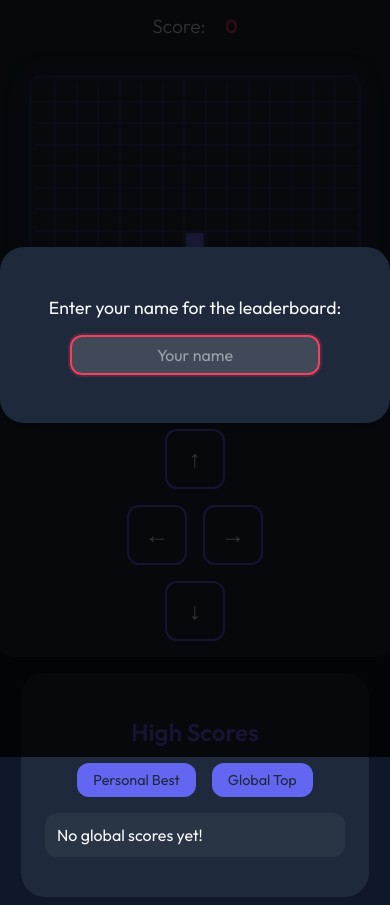
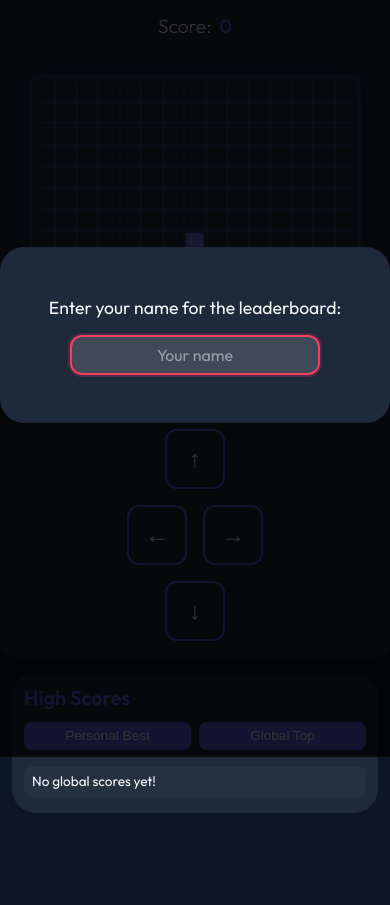
Before and after one commit to louisharris/louisharris.github.io, a plain HTML site: page index.html in a window 390 px wide. Shown: the part 87-992 px from the top of the page. After the commit the page ends 908 px from the top, so only its background shows below. Drawn offline with Linux system fonts and the light colour scheme; no server answers.

Commit message:
Deploying to gh-pages from @ louisharris/louisharris.github.io@fdf8219f227db873ef5750cd7763b900fb7634e7 🚀

```diff
--- a/styles.css
+++ b/styles.css
@@ -289,90 +289,135 @@ h1 {
     background: var(--surface);
     padding: 1.5rem;
     border-radius: 24px;
-    width: 300px;
-    position: sticky;
-    top: 2rem;
+    min-width: 280px;
+    box-shadow:
+        0 4px 6px -1px rgba(0, 0, 0, 0.1),
+        0 2px 4px -2px rgba(0, 0, 0, 0.1);
 }
+
 .leaderboard h2 {
-    font-size: clamp(1.5rem, 4vw, 2rem);
-    font-weight: 600;
+    font-size: 1.5rem;
+    margin: 0 0 1rem;
     background: linear-gradient(135deg, var(--primary), var(--secondary));
     -webkit-background-clip: text;
     background-clip: text;
     color: transparent;
+}
+
+.leaderboard-tabs {
+    display: flex;
+    gap: 0.5rem;
     margin-bottom: 1rem;
-    text-align: center;
 }
+
+.tab-btn {
+    flex: 1;
+    background: none;
+    border: none;
+    color: var(--text);
+    padding: 0.5rem;
+    border-radius: 8px;
+    cursor: pointer;
+    font-size: 0.9rem;
+    opacity: 0.7;
+    transition: all 0.2s ease;
+}
+
+.tab-btn.active {
+    background: var(--primary);
+    opacity: 1;
+}
+
 .scores-list {
     list-style: none;
     padding: 0;
+    margin: 0;
+    max-height: 300px;
+    overflow-y: auto;
 }
-.score-item {
-    display: grid;
-    grid-template-columns: auto 1fr auto auto;
-    gap: 1rem;
+
+.scores-list li {
+    display: flex;
+    justify-content: space-between;
     align-items: center;
     padding: 0.75rem;
+    border-radius: 8px;
     margin-bottom: 0.5rem;
+    background: rgba(255, 255, 255, 0.03);
+    transition: background 0.2s ease;
+}
+
+.scores-list li:hover {
     background: rgba(255, 255, 255, 0.05);
-    border-radius: 12px;
-    transition: transform 0.2s ease;
 }
-.score-item:hover {
-    transform: translateX(4px);
-}
-.score-rank {
-    font-weight: 600;
-    color: var(--primary);
-}
-.score-name {
-    font-weight: 500;
-    color: var(--text);
+
+.scores-list .player-name {
+    font-weight: 400;
+    margin-right: 1rem;
     overflow: hidden;
     text-overflow: ellipsis;
     white-space: nowrap;
 }
-.score-date {
-    font-size: 0.8rem;
-    color: var(--text);
-    opacity: 0.7;
+
+.scores-list .score {
+    font-weight: 600;
+    color: var(--primary);
+    margin: 0;
 }
-.score-value {
-    font-weight: 600;
-    color: var(--accent);
-    margin-left: auto;
+
+@media (max-width: 900px) {
+    .game-wrapper {
+        flex-direction: column;
+        align-items: center;
+        gap: 1rem;
     }
-.new-high-score {
-    animation: highScorePulse 2s infinite;
+
+    .game-container {
+        padding: 1rem;
+        width: 100%;
     }
-@keyframes highScorePulse {
-    0% { background: rgba(99, 102, 241, 0.1); }
-    50% { background: rgba(99, 102, 241, 0.2); }
-    100% { background: rgba(99, 102, 241, 0.1); }
+
+    .leaderboard {
+        width: calc(100% - 3rem);
+        padding: 1rem;
+        margin: 0 auto;
     }
-.leaderboard-tabs {
-    display: flex;
-    gap: 1rem;
-    margin-bottom: 1rem;
-    justify-content: center;
+
+    .scores-list {
+        max-height: 200px;
     }
-.tab-btn {
-    background: rgba(255, 255, 255, 0.1);
-    border: none;
-    padding: 0.5rem 1rem;
-    border-radius: 12px;
-    color: var(--text);
-    cursor: pointer;
-    transition: all 0.2s ease;
-    font-family: 'Outfit', sans-serif;
+
+    .scores-list li {
+        padding: 0.5rem 0.75rem;
+        margin-bottom: 0.25rem;
         font-size: 0.9rem;
     }
-.tab-btn:hover {
-    background: rgba(255, 255, 255, 0.2);
+
+    .tab-btn {
+        padding: 0.4rem;
+        font-size: 0.85rem;
     }
-.tab-btn.active {
-    background: var(--primary);
-    color: var(--surface);
+
+    .leaderboard h2 {
+        font-size: 1.25rem;
+        margin-bottom: 0.75rem;
+    }
+}
+
+@media (max-width: 480px) {
+    .leaderboard {
+        width: calc(100% - 2rem);
+        padding: 0.75rem;
+    }
+
+    .scores-list {
+        max-height: 180px;
+    }
+
+    .scores-list li {
+        padding: 0.4rem 0.5rem;
+        font-size: 0.85rem;
+    }
 }
 .name-input {
     margin: 1rem 0;
```
Lines whose indentation alone changed are shown as unchanged.
